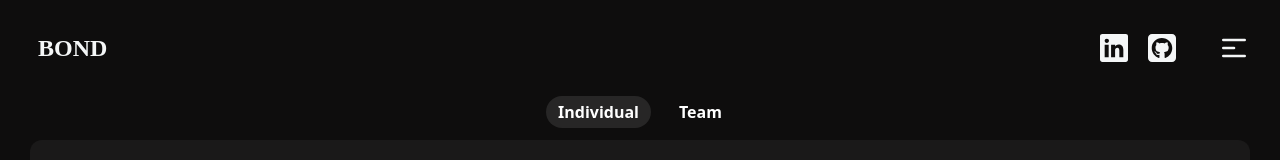
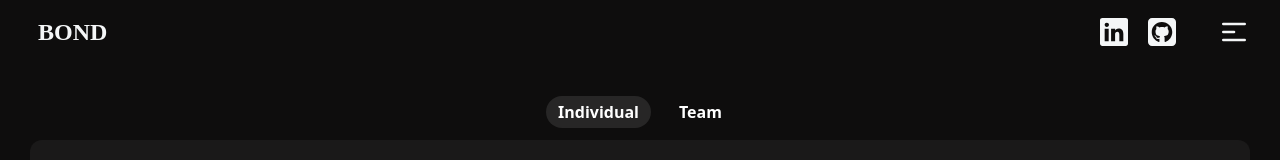
Before and after one commit to IrynaBondarenko7/portfolio, a Next.js app: page /projects in a window 1280 px wide. Shown: the top 160 px of the page. Built offline with nearby package versions, Linux system fonts and the light colour scheme; grey boxes are pictures that could not be loaded; a web font is replaced by a local one.

Commit message:
Added blurred background to header when scrolling

```diff
--- a/components/Header.tsx
+++ b/components/Header.tsx
@@ -1,11 +1,33 @@
+"use client";
+import { useEffect, useState } from "react";
 import { BurgerMenu } from "./BurgerMenu";
 import { Logo } from "./Logo";
 import { SocialMediaLinks } from "./SocialMediaLinks";
 
+export const Header = () => {
+  const [isScroll, setIsScroll] = useState(false);
 
-export const Header = () => {
+  useEffect(() => {
+    const handleScroll = () => {
+      if (window.scrollY > 0) {
+        setIsScroll(true);
+      } else {
+        setIsScroll(false);
+      }
+    };
+
+    window.addEventListener("scroll", handleScroll);
+
+    return () => {
+      window.removeEventListener("scroll", handleScroll);
+    };
+  }, []);
   return (
-    <header className="py-8 fixed top-0 left-1/2 -translate-x-1/2 w-full z-10">
+    <header
+      className={`py-4 fixed top-0 left-1/2 -translate-x-1/2 w-full z-10 ${
+        isScroll ? "backdrop-blur-md" : "bg-transparent"
+      }`}
+    >
       <div className="container flex justify-between items-center">
         <Logo />
         <div className="flex gap-10 items-center">
--- a/components/ProjectsItem.tsx
+++ b/components/ProjectsItem.tsx
@@ -8,7 +8,7 @@ type ProjectsItemProps = {
 
 export const ProjectsItem: React.FC<ProjectsItemProps> = ({ project }) => {
   return (
-    <li className="relative rounded-md p-3 text-sm/6 transition hover:bg-white/5 flex flex-col md:flex-row items-stretch project-item md:even:flex-row-reverse project-item odd:pl-5 even:pr-5 gap-5 mb-4 xl:pb-9 xl:even:pr-7 xl:odd:pl-7">
+    <li className="relative rounded-md p-3 text-sm/6 transition hover:bg-white/5 flex flex-col md:flex-row items-stretch project-item md:even:flex-row-reverse project-item odd:pl-5 even:pr-5 gap-5 mb-4 xl:pb-9 md:even:pr-7 md:odd:pl-7">
       <div className="w-auto h-auto inline-block relative flex-none project-img-wrap self-start">
         <Image
           src={project.imgLink}
```
